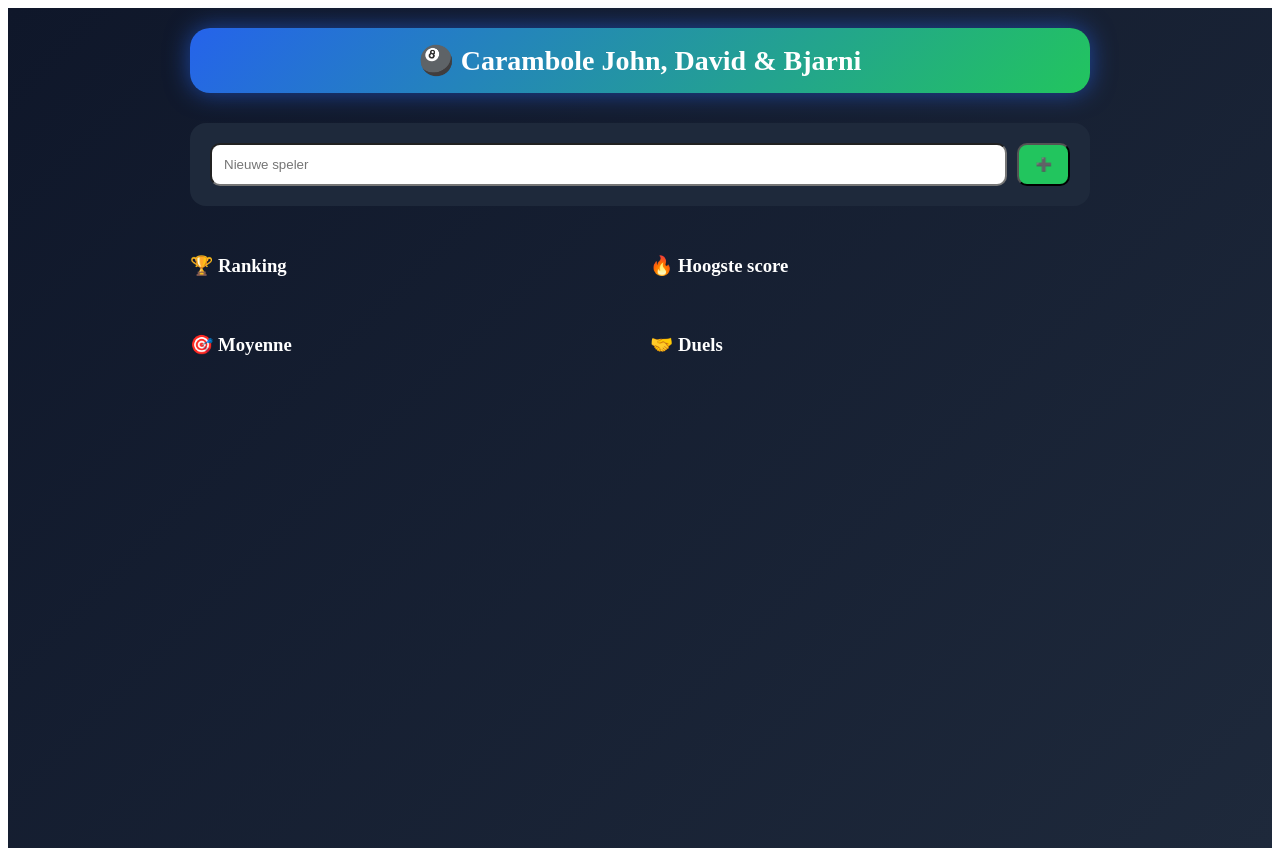
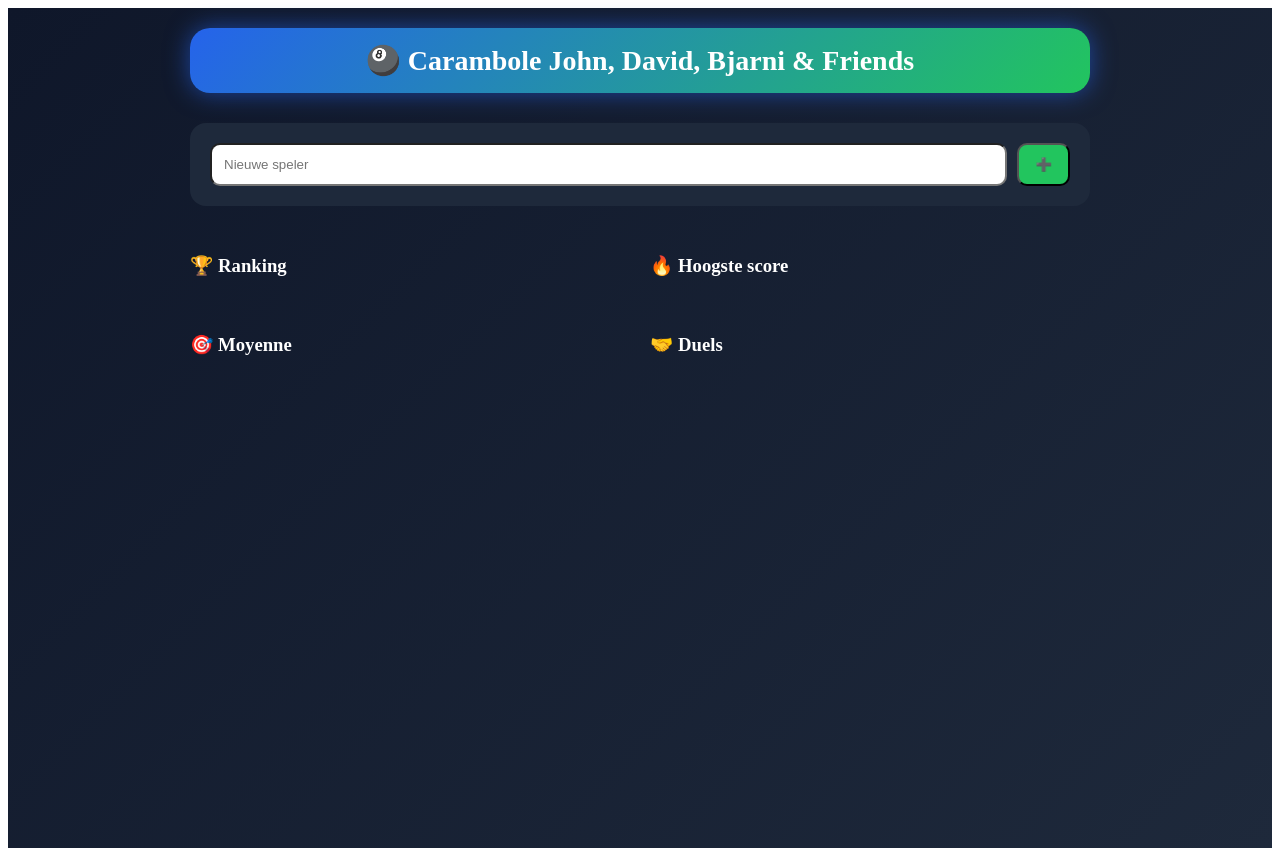
Before and after one commit to steppedavid-glitch/carambole-app, a React (Vite) app: page / in a window 1280 px wide. Built offline with nearby package versions, Linux system fonts and the light colour scheme.

Commit message:
Update App.jsx

```diff
--- a/src/App.jsx
+++ b/src/App.jsx
@@ -269,7 +269,7 @@ return (
           fontWeight: "bold",
           boxShadow: "0 0 25px rgba(37,99,235,0.6)"
         }}>
-          🎱 Carambole John, David & Bjarni
+          🎱 Carambole John, David, Bjarni & Friends
         </div>
       </div>
 
```
